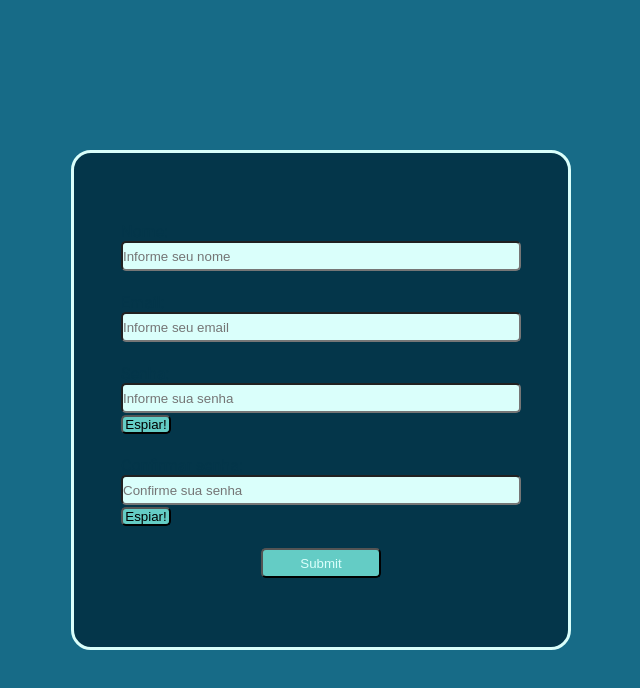
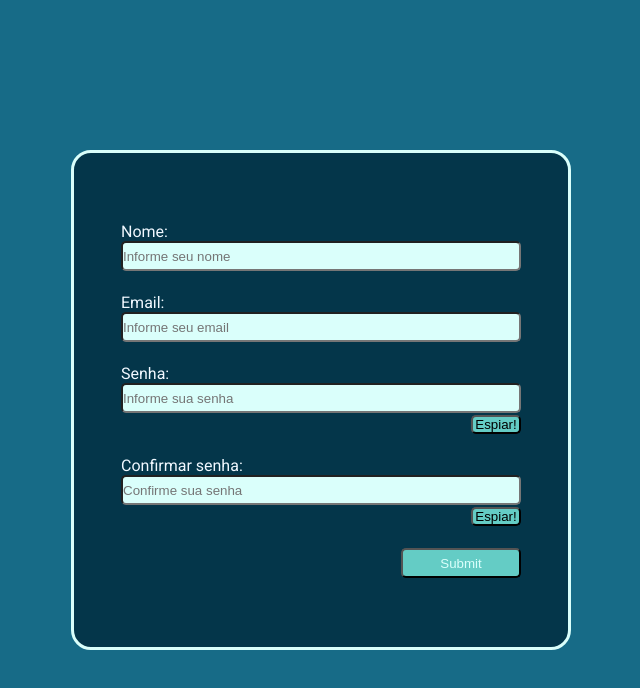
Before and after one commit to SarahElizabeteTDS/atividade_2410, a plain HTML site: page ex10/index.html in a window 1280 px wide. Shown: the whole page, without its empty margins (319-959 px from the left). Drawn offline with Linux system fonts and the light colour scheme.

Commit message:
Update style.css

```diff
--- a/ex10/style.css
+++ b/ex10/style.css
@@ -20,7 +20,7 @@ body
 main
 {
     height: 500px;
-    color: white;
+    color: aliceblue;
     font-size: 16px;
     font-family: "Roboto", serif;
     background-color: #04364A;
@@ -42,7 +42,7 @@ form
 
 label
 {
-    color: #04364A;
+    color: aliceblue;
 }
 
 input
@@ -87,12 +87,20 @@ button
     flex-direction: column;
 }
 
+.caixaForm .espiar
+{
+    display: flex;
+    flex-direction: column;
+    justify-content: end;
+    align-items: end;
+}
+
 .caixaSubmit
 {
     display: flex;
     flex-direction: column;
-    justify-content: center;
-    align-items: center;
+    justify-content: end;
+    align-items: end;
 }
 
 input.invalido
```
